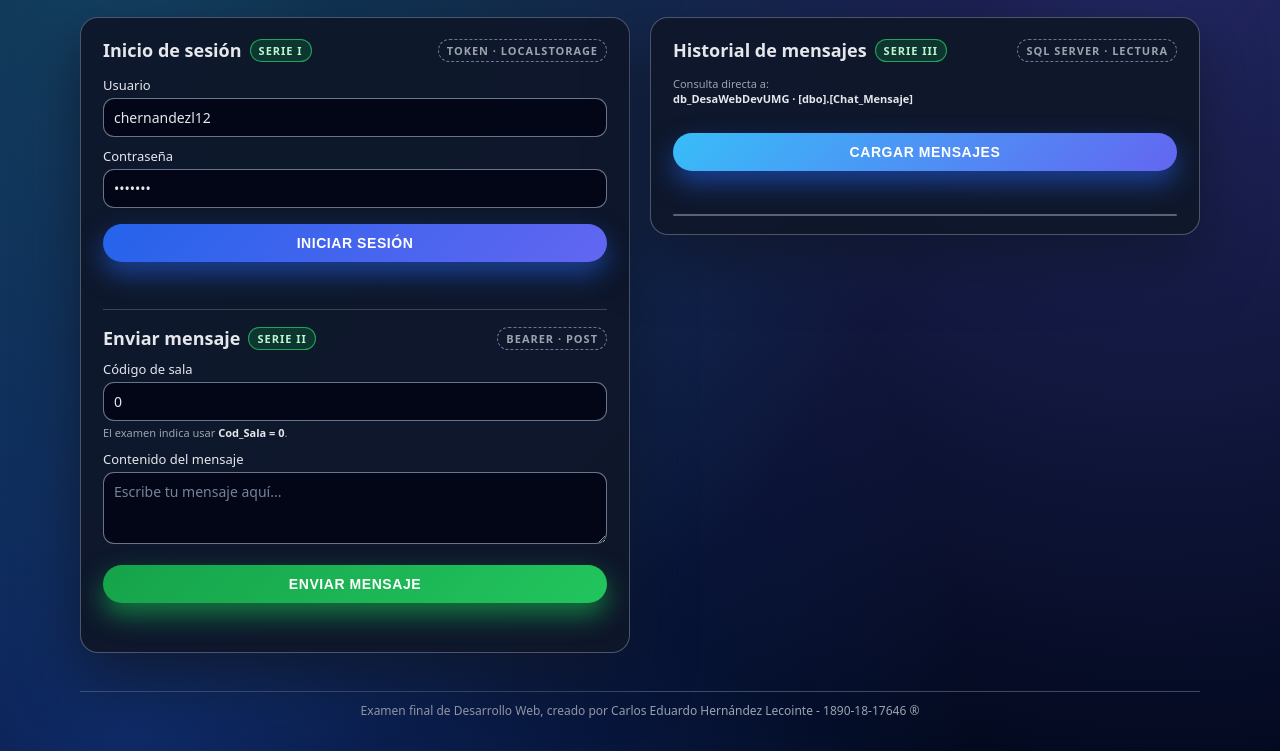
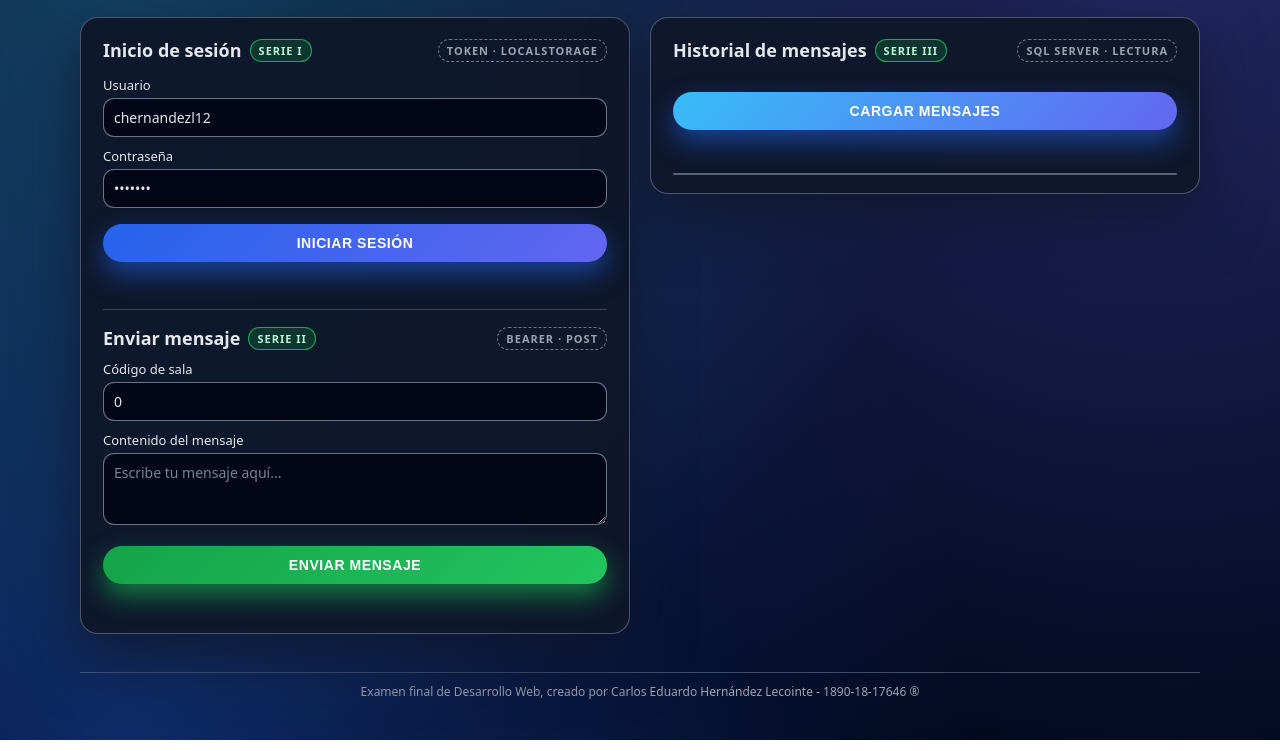
Before and after one commit to CarlosLecointe/Examen-Final-Desarrollo-Web, a website: page index.html in a window 1280 px wide. Shown: the part 60-811 px from the top of the page. Drawn offline with Linux system fonts and the light colour scheme.

Commit message:
Pequeños ajustes en el html

```diff
--- a/index.html
+++ b/index.html
@@ -535,7 +535,6 @@
                         <div class="field-group">
                             <label for="codSala">Código de sala</label>
                             <input type="number" id="codSala" name="codSala" value="0" min="0" />
-                            <div class="hint">El examen indica usar <strong>Cod_Sala = 0</strong>.</div>
                         </div>
 
                         <div class="field-group">
@@ -561,12 +560,6 @@
                         </h2>
                         <span class="pill pill-meta">SQL Server · Lectura</span>
                     </div>
-
-                    <p class="hint">
-                        Consulta directa a:
-                        <br>
-                        <strong>db_DesaWebDevUMG · [dbo].[Chat_Mensaje]</strong>
-                    </p>
 
                     <button type="button" id="btnLoadMessages">Cargar mensajes</button>
                     <div id="loadStatus" class="msg"></div>
```
